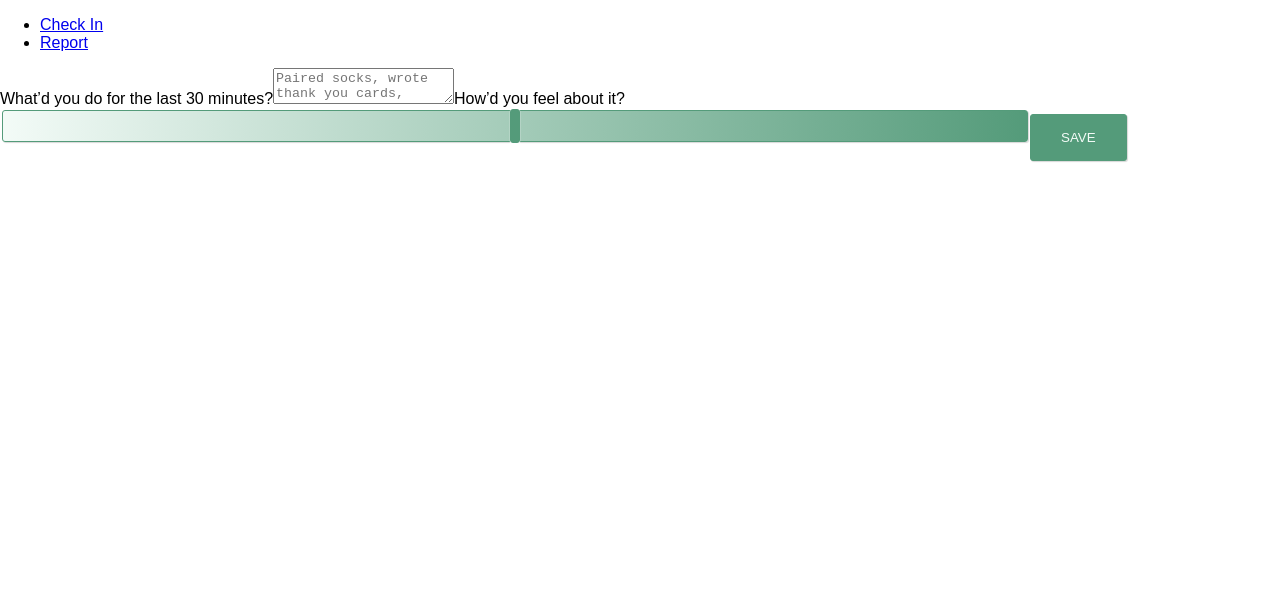
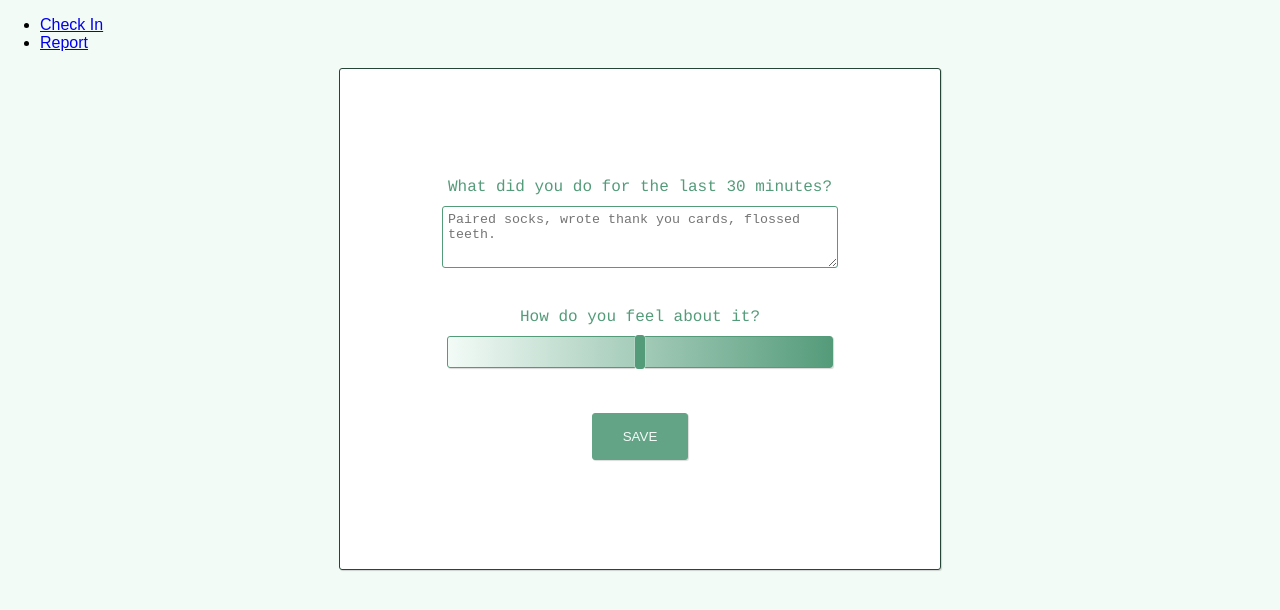
Before and after one commit to ashvalejohn/activity-tracker, a React (Create React App) app: page /check-in in a window 1280 px wide. Shown: the top 610 px of the page. Built offline with nearby package versions, Linux system fonts and the light colour scheme.

Commit message:
Style check in component

```diff
--- a/src/components/block.jsx
+++ b/src/components/block.jsx
@@ -3,9 +3,7 @@ import React from 'react';
 const Block = (props) => {
   return (
     <div className={`block block--${props.feeling > 50 ? 'good' : 'bad'}`}>
-
-        <p className='block__activity'>{props.activity}</p>
-
+      <p className='block__activity'>{props.activity}</p>
     </div>
   );
 }
--- a/src/components/check-in.jsx
+++ b/src/components/check-in.jsx
@@ -29,15 +29,16 @@ class CheckIn extends Component {
   }
 
   render() {
-    console.log(this.state);
-    return <div>
+    return <div className="check-in">
         <form>
-          <label>
-            What’d you do for the last 30 minutes?
-            <textarea onChange={e => {this.recordActivity(e)}} placeholder="Paired socks, wrote thank you cards, flossed teeth." />
+          <label className="check-in__label">
+            What did you do for the last 30 minutes?
+            <textarea className='check-in__activity' onChange={e => {
+                this.recordActivity(e);
+              }} placeholder="Paired socks, wrote thank you cards, flossed teeth." />
           </label>
-          <label>
-            How’d you feel about it?
+          <label className="check-in__label">
+            How do you feel about it?
             <Spectrum moveSlider={this.moveSlider} />
           </label>
           <input className="check-in__submit" type="submit" value="Save" />
--- a/src/components/report.jsx
+++ b/src/components/report.jsx
@@ -5,7 +5,7 @@ import { reports } from '../reports.js';
 const Report = () => {
   console.log(reports);
   return (
-    <div>
+    <div className='report'>
       <h2>Here’s how you felt about your day:</h2>
       <div>
         {
--- a/src/styles/App.css
+++ b/src/styles/App.css
@@ -21,6 +21,50 @@
   width: 200px;
 }
 
+.check-in {
+  background-color: #fff;
+  border-radius: 3px;
+  border: 1px solid #254536;
+  box-shadow: 1px 1px 1px rgba(0, 0, 0, 0.16);
+  color: #549B7A;
+  font-family: courier;
+  height: 500px;
+  width: 600px;
+  margin: 0 auto;
+}
+.check-in form {
+  display: flex;
+  flex-direction: column;
+  justify-content: center;
+  align-items: center;
+  height: 100%;
+  width: 100%;
+}
+
+.check-in__label {
+  display: block;
+  width: 80%;
+  text-align: center;
+  margin-bottom: 40px;
+}
+
+.check-in__activity {
+  border-radius: 3px;
+  border: 1px solid #549B7A;
+  display: block;
+  margin: 10px auto 0 auto;
+  height: 50px;
+  padding: 1%;
+  width: 80%;
+}
+.check-in__activity:focus {
+  outline: transparent;
+}
+.check-in__activity:focus::placeholder {
+  color: white;
+  transition-duration: .25s;
+}
+
 .check-in__submit {
   background-color: #549B7A;
   border: 1px solid #549B7A;
@@ -29,10 +73,17 @@
   color: #f3fbf7;
   padding: 15px 30px;
   text-transform: uppercase;
+  opacity: .9;
+}
+.check-in__submit:hover {
+  cursor: pointer;
+  opacity: 1;
+  transition-duration: .25s;
 }
 
 .spectrum {
   background: linear-gradient(to right, #f3fbf7, #549B7A);
+  margin-top: 10px;
 }
 
 input[type=range] {
@@ -59,6 +110,11 @@ input[type=range]::-webkit-slider-thumb {
   cursor: pointer;
   margin-top: 0px;
   /* You need to specify a margin in Chrome, but in Firefox and IE it is automatic */
+  transition-duration: .25s;
+}
+input[type=range]::-webkit-slider-thumb:hover {
+  box-shadow: 0px 1px 3px #fff, 0px 0px 3px #fff;
+  transition-duration: .25s;
 }
 
 /* All the same stuff for Firefox */
@@ -70,6 +126,11 @@ input[type=range]::-moz-range-thumb {
   border-radius: 3px;
   box-shadow: 0px 1px 1px #fff, 0px 0px 1px #fff;
   cursor: pointer;
+  transition-duration: .25s;
+}
+input[type=range]::-moz-range-thumb:hover {
+  box-shadow: 0px 1px 3px #fff, 0px 0px 3px #fff;
+  transition-duration: .25s;
 }
 
 /* All the same stuff for IE */
@@ -81,4 +142,13 @@ input[type=range]::-ms-thumb {
   border-radius: 3px;
   box-shadow: 0px 1px 1px #fff, 0px 0px 1px #fff;
   cursor: pointer;
+  transition-duration: .25s;
 }
+input[type=range]::-ms-thumb:hover {
+  box-shadow: 0px 1px 3px #fff, 0px 0px 3px #fff;
+  transition-duration: .25s;
+}
+
+body {
+  background-color: #f3fbf7;
+}
--- a/src/styles/App.scss
+++ b/src/styles/App.scss
@@ -12,3 +12,7 @@
 @import './components/block';
 @import './components/check-in';
 @import './components/spectrum';
+
+body{
+  background-color: $ltgreen;
+}
--- a/src/styles/components/check-in.scss
+++ b/src/styles/components/check-in.scss
@@ -1,3 +1,48 @@
+.check-in{
+  background-color: #fff;
+  border-radius: $border-radius;
+  border: 1px solid $dkgreen;
+  box-shadow: $box-shadow;
+  color: $mdgreen;
+  font-family: courier;
+  height: 500px;
+  width: 600px;
+  margin: 0 auto;
+  form {
+    display: flex;
+    flex-direction: column;
+    justify-content: center;
+    align-items: center;
+
+    height: 100%;
+    width: 100%;
+  }
+}
+
+.check-in__label{
+  display: block;
+  width: 80%;
+  text-align: center;
+  margin-bottom: 40px;
+}
+
+.check-in__activity{
+  border-radius: $border-radius;
+  border: 1px solid $mdgreen;
+  display: block;
+  margin: 10px auto 0 auto;
+  height: 50px;
+  padding: 1%;
+  width: 80%;
+  &:focus{
+    outline: transparent;
+    &::placeholder{
+      color: white;
+      transition-duration: .25s;
+    }
+  }
+}
+
 .check-in__submit{
   background-color: $mdgreen;
   border: 1px solid $mdgreen;
@@ -6,4 +51,10 @@
   color: $ltgreen;
   padding: 15px 30px;
   text-transform: uppercase;
+  opacity: .9;
+  &:hover{
+    cursor: pointer;
+    opacity: 1;
+    transition-duration: .25s;
+  }
 }
--- a/src/styles/components/spectrum.scss
+++ b/src/styles/components/spectrum.scss
@@ -1,5 +1,6 @@
 .spectrum{
   background: linear-gradient(to right, $ltgreen, $mdgreen);
+  margin-top: 10px;
 }
 
 input[type=range]{
@@ -24,6 +25,11 @@ input[type=range]::-webkit-slider-thumb {
   width: 10px;
   cursor: pointer;
   margin-top: 0px; /* You need to specify a margin in Chrome, but in Firefox and IE it is automatic */
+  transition-duration: .25s;
+  &:hover{
+    box-shadow: 0px 1px 3px #fff, 0px 0px 3px #fff;
+    transition-duration: .25s;
+  }
 }
 
 /* All the same stuff for Firefox */
@@ -35,6 +41,11 @@ input[type=range]::-moz-range-thumb {
   border-radius: $border-radius;
   box-shadow: 0px 1px 1px #fff, 0px 0px 1px #fff;
   cursor: pointer;
+  transition-duration: .25s;
+  &:hover{
+    box-shadow: 0px 1px 3px #fff, 0px 0px 3px #fff;
+    transition-duration: .25s;
+  }
 }
 
 /* All the same stuff for IE */
@@ -46,4 +57,9 @@ input[type=range]::-ms-thumb {
   border-radius: $border-radius;
   box-shadow: 0px 1px 1px #fff, 0px 0px 1px #fff;
   cursor: pointer;
+  transition-duration: .25s;
+  &:hover{
+    box-shadow: 0px 1px 3px #fff, 0px 0px 3px #fff;
+    transition-duration: .25s;
+  }
 }
```
